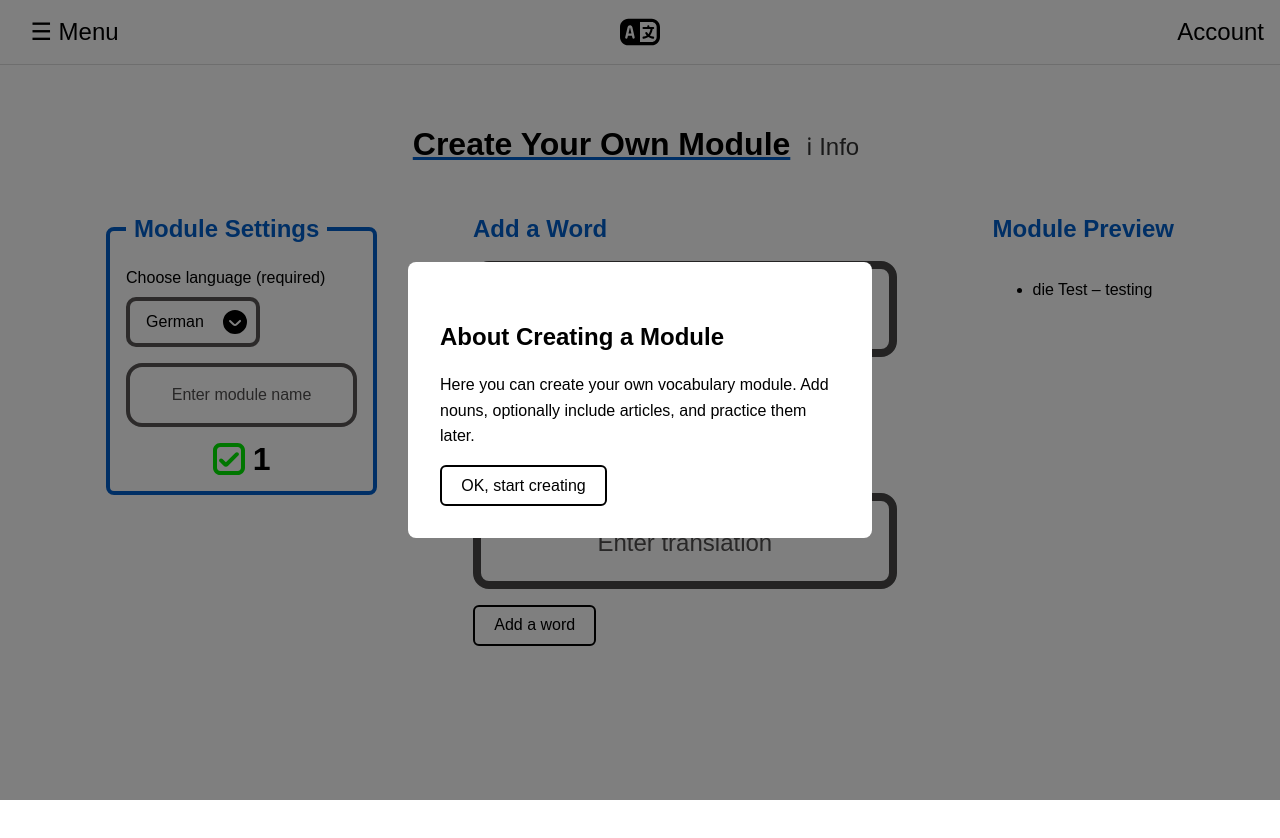
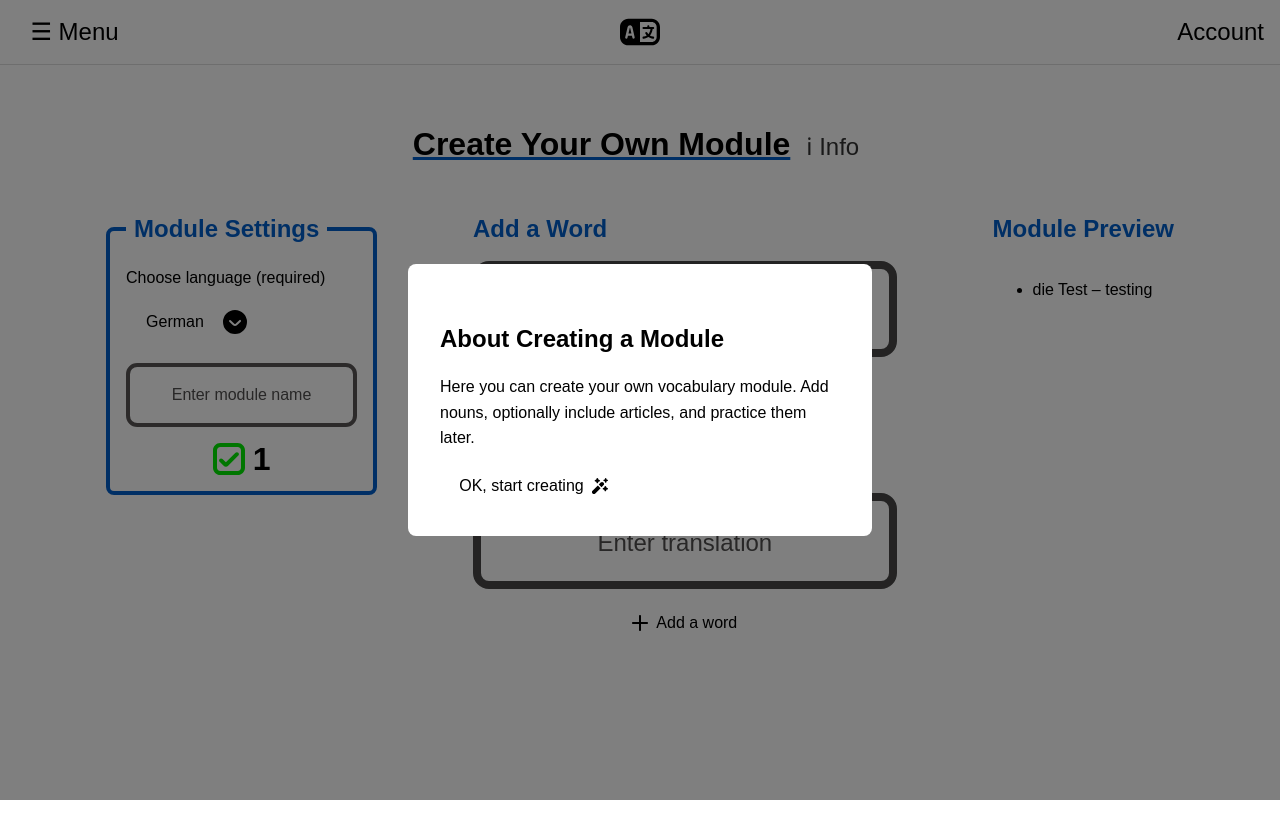
Before and after one commit to AlisaErmel/articles-study-react, a React (Vite) app: page /createmodule in a window 1280 px wide. Shown: the top 838 px of the page. Built offline with nearby package versions, Linux system fonts and the light colour scheme; a web font is replaced by a local one.

Commit message:
refactor: adjust button styles for accessibility compliance in Create-Module page

```diff
--- a/src/components/ui/Input.css
+++ b/src/components/ui/Input.css
@@ -48,11 +48,16 @@
     font-size: 1rem;
     border: 4px solid #595555;
     box-sizing: border-box;
-    border-radius: 1rem;
+    border-radius: 0.7rem;
 }
 
 .ui-input-small::placeholder {
     font-size: 1rem;
+}
+
+.ui-input-small:hover,
+.ui-input-small:focus {
+    border: 4px solid #0033cc;
 }
 
 .ui-input-large {
--- a/src/components/ui/Select.css
+++ b/src/components/ui/Select.css
@@ -21,16 +21,17 @@
     padding: 0.8rem 2.5rem 0.8rem 1rem;
     font-size: 1rem;
     border-radius: 10px;
-    border: 4px solid #595555;
+    border: 4px solid #ffffff;
     appearance: none;
     /*hides the default arrow*/
     background-color: white;
     transition: border 0.2s ease, box-shadow 0.2s ease;
 }
 
+.ui-select:hover,
 .ui-select:focus-visible {
     outline: none;
-    border-color: #0033cc;
+    border: 4px solid #0033cc;
 }
 
 /* Decorative arrow (always pointing down) */
--- a/src/pages/Create_Module.css
+++ b/src/pages/Create_Module.css
@@ -71,12 +71,6 @@
     outline: none;
 }
 
-/* Focus visible */
-button:focus-visible {
-    outline: 3px solid #005fcc;
-    outline-offset: 3px;
-}
-
 .header-with-info {
     display: flex;
     align-items: baseline;
@@ -142,3 +136,39 @@ button:focus-visible {
 .word-count-number {
     line-height: 1;
 }
+
+.add-button {
+    display: flex;
+    align-items: center;
+    justify-content: center;
+    gap: 0.5rem;
+    cursor: pointer;
+    border: none;
+    margin: 0rem auto 0 auto;
+}
+
+.add-button img {
+    width: 1rem;
+    height: 1rem;
+}
+
+/* Focus visible */
+.add-button:focus-visible {
+    outline: 4px solid #005fcc;
+}
+
+.close-module-button {
+    border: none;
+    gap: 0.5rem;
+    display: inline-flex;
+    align-items: center;
+}
+
+.close-module-button img {
+    width: 1rem;
+    height: 1rem;
+}
+
+.close-module-button:focus-visible {
+    outline: 4px solid #005fcc;
+}
--- a/src/pages/Create_Module.tsx
+++ b/src/pages/Create_Module.tsx
@@ -3,6 +3,8 @@ import './Create_Module.css';
 import UIInput from "../components/ui/Input";
 import UISelect from "../components/ui/Select";
 import doneIcon from "../assets/interface/done.svg";
+import PlusIcon from "../assets/interface/plus.svg";
+import StartCreate from '../assets/interface/start_create.svg';
 
 type Language =
     | "German"
@@ -34,7 +36,7 @@ const Create_Module: React.FC = () => {
 
     const handleAdd = () => {
         if (!noun.trim() || !translation.trim()) {
-            setError("Noun and translation are required:)");
+            setError("Word and translation are required:)");
             return;
         }
 
@@ -102,8 +104,9 @@ const Create_Module: React.FC = () => {
                             and practice them later.
                         </p>
 
-                        <button onClick={closeModal} aria-label="Close modal">
+                        <button onClick={closeModal} className="close-module-button">
                             OK, start creating
+                            <img src={StartCreate} aria-hidden="true" />
                         </button>
                     </div>
                 </div>
@@ -216,7 +219,8 @@ const Create_Module: React.FC = () => {
                             {error}
                         </div>
 
-                        <button onClick={handleAdd}>
+                        <button type="button" onClick={handleAdd} className="add-button">
+                            <img src={PlusIcon} aria-hidden="true" />
                             Add a word
                         </button>
                     </section>
--- a/src/styles/index.css
+++ b/src/styles/index.css
@@ -25,6 +25,7 @@ a:focus-visible {
   /*color: #0033cc;
   text-decoration: underline;*/
   outline: 3px solid #000000;
+  /* For example: black outline for buttons in Drawer*/
 
 }
 
@@ -63,9 +64,9 @@ button:hover {
   background-color: #f2f2f2;
 }
 
-button:focus-visible {
+/*button:focus-visible {
   outline: 3px solid #000000;
-}
+}*/
 
 /*@media (prefers-color-scheme: light) {
   :root {
```
Also changed, not shown: src/assets/interface/plus.svg (added), src/assets/interface/start_create.svg (added).
